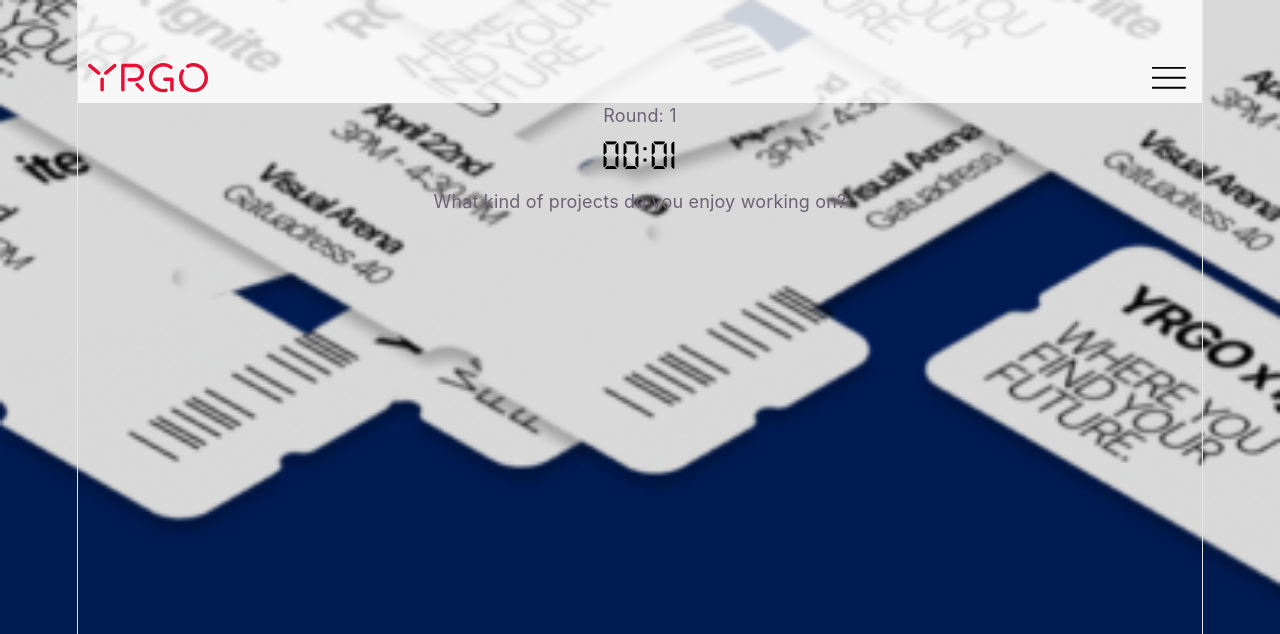
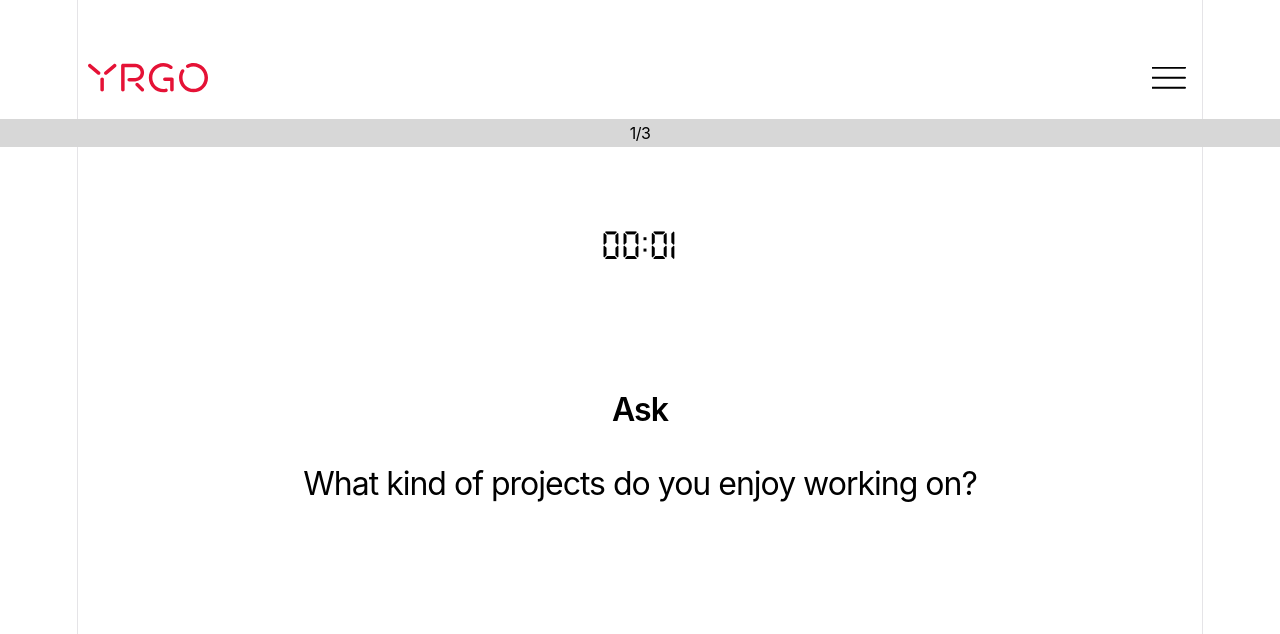
Before and after one commit to egirardo/mingle-app, a React (Vite) app in the folder client/: page /question in a window 1280 px wide. Shown: the top 634 px of the page. Built offline with nearby package versions, Linux system fonts and the light colour scheme.

Commit message:
added styling to question page

```diff
--- a/client/src/App.jsx
+++ b/client/src/App.jsx
@@ -15,9 +15,9 @@
   return (
     <BrowserRouter>
       <NavBar />
-      <div className="hero-container">
+      {/* <div className="hero-container">
         <img src={heroImage} alt="" aria-hidden="true" className="hero-image" />
-      </div>
+      </div> */}
       <Routes>
         <Route path="/" element={<Home />} />
         <Route path="/login" element={<Login />} />
--- /dev/null
+++ b/client/src/views/mingleGame/MingleGame.module.css
@@ -0,0 +1,49 @@
+* {
+  color: #000;
+  font-size: 32px;
+  text-align: center;
+  font-style: normal;
+  letter-spacing: -1px;
+  line-height: 32px;
+}
+
+.mingle {
+  display: flex;
+  flex-direction: column;
+  gap: 4rem;
+  align-items: center;
+  padding: 16px;
+}
+
+h4 {
+  color: #000;
+  font-size: 32px;
+  text-align: center;
+  font-style: normal;
+  font-weight: 600;
+  line-height: 32px;
+  letter-spacing: -1px;
+}
+
+p {
+  font-weight: 400;
+}
+
+.round {
+  display: flex;
+  width: 393px;
+  padding: 4px 8px;
+  justify-content: center;
+  align-items: center;
+  gap: 8px;
+  background: #d7d7d7;
+  width: 100vw;
+}
+
+.round span {
+  font-size: 16px;
+  font-style: normal;
+  font-weight: 400;
+  line-height: normal;
+  letter-spacing: -0.48px;
+}
--- a/client/src/views/mingleGame/Question.jsx
+++ b/client/src/views/mingleGame/Question.jsx
@@ -1,5 +1,6 @@
 import { useNavigate, useOutletContext } from "react-router-dom";
 import Timer from "../../components/Timer/Timer.jsx";
+import styles from "./MingleGame.module.css";
 
 export default function Question() {
   const mingle = useOutletContext();
@@ -14,10 +15,16 @@
   };
 
   return (
-    <div className="mingle">
-      <p>Round: {currentQuestion?.round}</p>
+    <div className={styles.mingle}>
+      <div className={styles.round}>
+        <span>{currentQuestion?.round}/3</span>
+      </div>
       <Timer minutes={0.1} onExpire={handleExpire} />
-      <p>{currentQuestion?.question}</p>
+      <div>
+        <h4>Ask</h4>
+        <p>{currentQuestion?.question}</p>
+      </div>
+      {/* red button here */}
     </div>
   );
 }
--- a/client/src/views/mingleGame/Task.jsx
+++ b/client/src/views/mingleGame/Task.jsx
@@ -1,5 +1,6 @@
 import { useNavigate, useOutletContext } from "react-router-dom";
 import Timer from "../../components/Timer/Timer.jsx";
+import styles from "./MingleGame.module.css";
 
 export default function Task() {
   const mingle = useOutletContext();
@@ -13,8 +14,10 @@
   };
 
   return (
-    <div className="mingle">
-      <p>Round: {currentQuestion?.round}</p>
+    <div className={styles.mingle}>
+      <div className={styles.round}>
+        <span>{currentQuestion?.round}/3</span>
+      </div>
       <Timer minutes={0.1} onExpire={handleExpire} />
       <p>{currentQuestion?.task}</p>
     </div>
```
